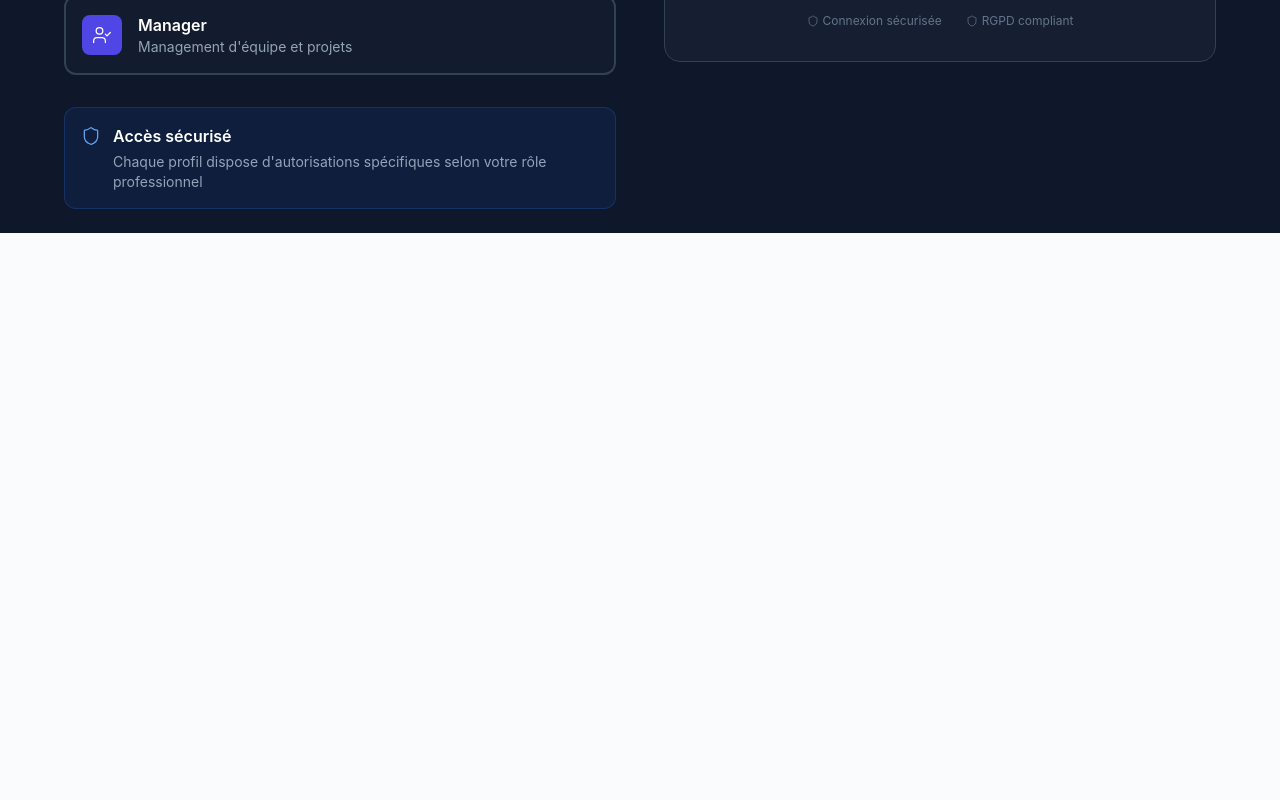
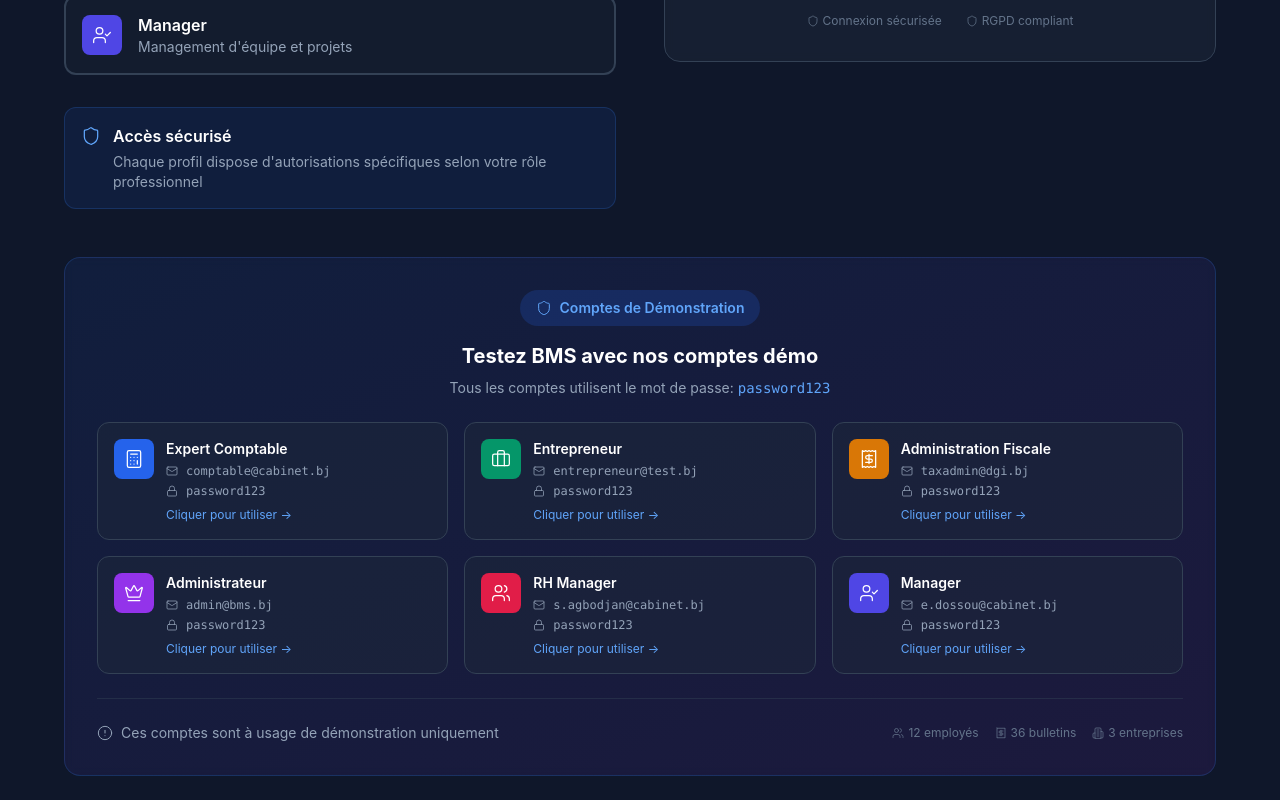
Before and after one commit to flori92/financia, a Next.js app in the folder bms-web/: page /login in a window 1280 px wide. Shown: the part 693-1493 px from the top of the page. Before the commit the page ends 926 px from the top, so only its background shows below. Built offline with nearby package versions, Linux system fonts and the light colour scheme.

Commit message:
feat: add demo accounts card on login page
- Display all 6 demo accounts with credentials
- Click to auto-fill email and password
- Show account type, email, and password
- Beautiful card design with icons
- Stats: 12 employees, 36 payslips, 3 companies
- All accounts use password123

```diff
--- a/bms-web/src/app/login/page.tsx
+++ b/bms-web/src/app/login/page.tsx
@@ -36,7 +36,8 @@
       color: "bg-blue-600",
       hoverColor: "hover:bg-blue-700",
       borderColor: "border-blue-600",
-      demoEmail: "comptable@cabinet.bj"
+      demoEmail: "comptable@cabinet.bj",
+      demoPassword: "password123"
     },
     {
       id: "entrepreneur",
@@ -46,7 +47,8 @@
       color: "bg-emerald-600",
       hoverColor: "hover:bg-emerald-700",
       borderColor: "border-emerald-600",
-      demoEmail: "entreprise@company.bj"
+      demoEmail: "entrepreneur@test.bj",
+      demoPassword: "password123"
     },
     {
       id: "administration_fiscal",
@@ -56,7 +58,8 @@
       color: "bg-amber-600",
       hoverColor: "hover:bg-amber-700",
       borderColor: "border-amber-600",
-      demoEmail: "fiscal@dgfi.bj"
+      demoEmail: "taxadmin@dgi.bj",
+      demoPassword: "password123"
     },
     {
       id: "admin",
@@ -66,7 +69,8 @@
       color: "bg-purple-600",
       hoverColor: "hover:bg-purple-700",
       borderColor: "border-purple-600",
-      demoEmail: "admin@bms.bj"
+      demoEmail: "admin@bms.bj",
+      demoPassword: "password123"
     },
     {
       id: "hr_manager",
@@ -76,7 +80,8 @@
       color: "bg-rose-600",
       hoverColor: "hover:bg-rose-700",
       borderColor: "border-rose-600",
-      demoEmail: "rh@company.bj"
+      demoEmail: "s.agbodjan@cabinet.bj",
+      demoPassword: "password123"
     },
     {
       id: "manager",
@@ -86,7 +91,8 @@
       color: "bg-indigo-600",
       hoverColor: "hover:bg-indigo-700",
       borderColor: "border-indigo-600",
-      demoEmail: "manager@company.bj"
+      demoEmail: "e.dossou@cabinet.bj",
+      demoPassword: "password123"
     }
   ];
 
@@ -376,6 +382,77 @@
             </div>
           </div>
         </div>
+
+        {/* Carte Comptes Démo */}
+        <div className="mt-12 bg-gradient-to-br from-blue-600/10 to-purple-600/10 backdrop-blur-sm rounded-2xl border border-blue-500/20 p-8">
+          <div className="text-center mb-6">
+            <div className="inline-flex items-center gap-2 px-4 py-2 bg-blue-600/20 rounded-full mb-4">
+              <Shield className="w-4 h-4 text-blue-400" strokeWidth={1.5} />
+              <span className="text-blue-400 text-sm font-semibold">Comptes de Démonstration</span>
+            </div>
+            <h3 className="text-xl font-bold text-white mb-2">Testez BMS avec nos comptes démo</h3>
+            <p className="text-slate-400 text-sm">Tous les comptes utilisent le mot de passe: <span className="text-blue-400 font-mono">password123</span></p>
+          </div>
+
+          <div className="grid grid-cols-1 md:grid-cols-2 lg:grid-cols-3 gap-4">
+            {profiles.map((profile) => (
+              <div
+                key={profile.id}
+                onClick={() => {
+                  setEmail(profile.demoEmail);
+                  setPassword(profile.demoPassword);
+                  setSelectedProfile(profile.id);
+                }}
+                className="group cursor-pointer bg-slate-800/50 hover:bg-slate-800/70 border border-slate-700 hover:border-slate-600 rounded-xl p-4 transition-all duration-200"
+              >
+                <div className="flex items-start gap-3">
+                  <div className={`w-10 h-10 rounded-lg ${profile.color} flex items-center justify-center flex-shrink-0`}>
+                    <profile.icon className="w-5 h-5 text-white" strokeWidth={1.5} />
+                  </div>
+                  <div className="flex-1 min-w-0">
+                    <h4 className="text-white font-semibold text-sm mb-1">{profile.name}</h4>
+                    <div className="space-y-1">
+                      <div className="flex items-center gap-2">
+                        <Mail className="w-3 h-3 text-slate-400 flex-shrink-0" strokeWidth={1.5} />
+                        <span className="text-xs text-slate-400 font-mono truncate">{profile.demoEmail}</span>
+                      </div>
+                      <div className="flex items-center gap-2">
+                        <Lock className="w-3 h-3 text-slate-400 flex-shrink-0" strokeWidth={1.5} />
+                        <span className="text-xs text-slate-400 font-mono">{profile.demoPassword}</span>
+                      </div>
+                    </div>
+                    <div className="mt-2 text-xs text-blue-400 group-hover:text-blue-300 transition-colors">
+                      Cliquer pour utiliser →
+                    </div>
+                  </div>
+                </div>
+              </div>
+            ))}
+          </div>
+
+          <div className="mt-6 pt-6 border-t border-slate-700/50">
+            <div className="flex flex-col md:flex-row items-center justify-between gap-4">
+              <div className="flex items-center gap-2 text-sm text-slate-400">
+                <AlertCircle className="w-4 h-4" strokeWidth={1.5} />
+                <span>Ces comptes sont à usage de démonstration uniquement</span>
+              </div>
+              <div className="flex items-center gap-4 text-xs text-slate-500">
+                <div className="flex items-center gap-1">
+                  <Users className="w-3 h-3" strokeWidth={1.5} />
+                  <span>12 employés</span>
+                </div>
+                <div className="flex items-center gap-1">
+                  <Receipt className="w-3 h-3" strokeWidth={1.5} />
+                  <span>36 bulletins</span>
+                </div>
+                <div className="flex items-center gap-1">
+                  <Building2 className="w-3 h-3" strokeWidth={1.5} />
+                  <span>3 entreprises</span>
+                </div>
+              </div>
+            </div>
+          </div>
+        </div>
       </div>
     </div>
   );
```
